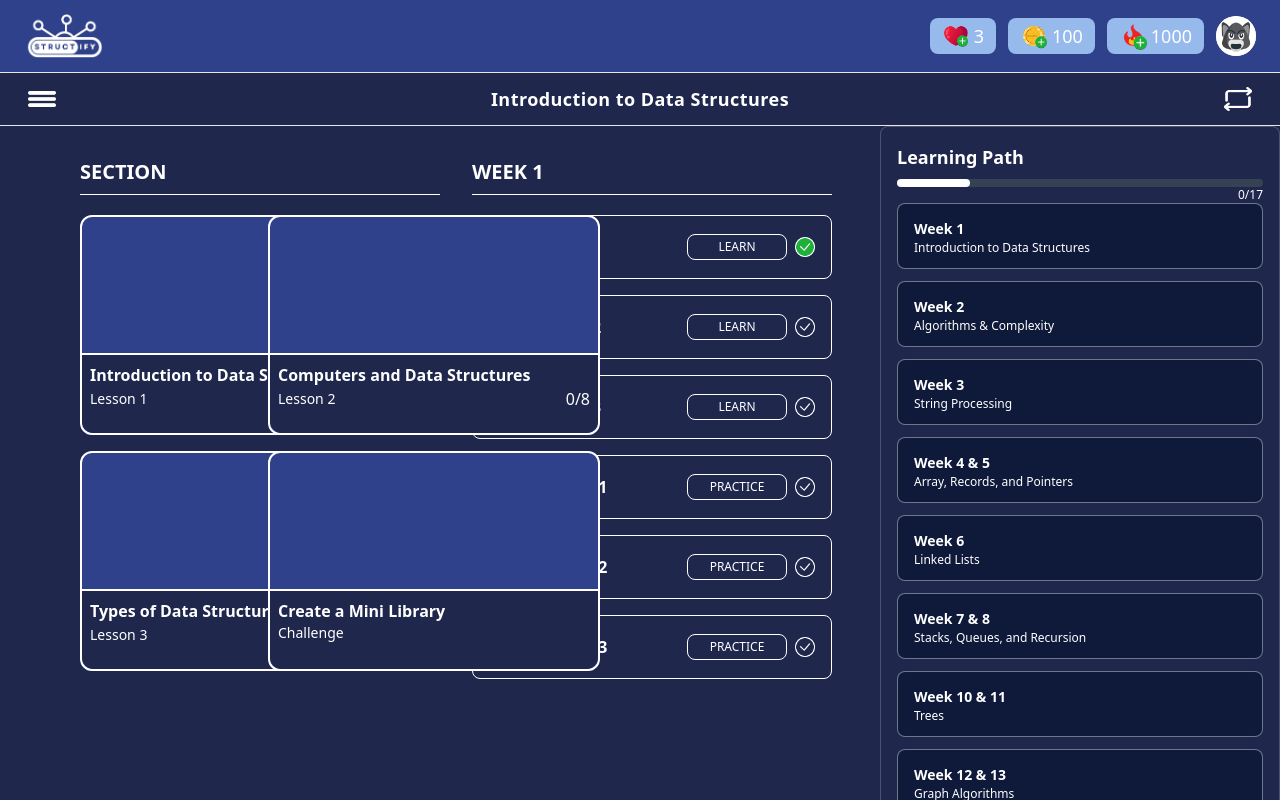
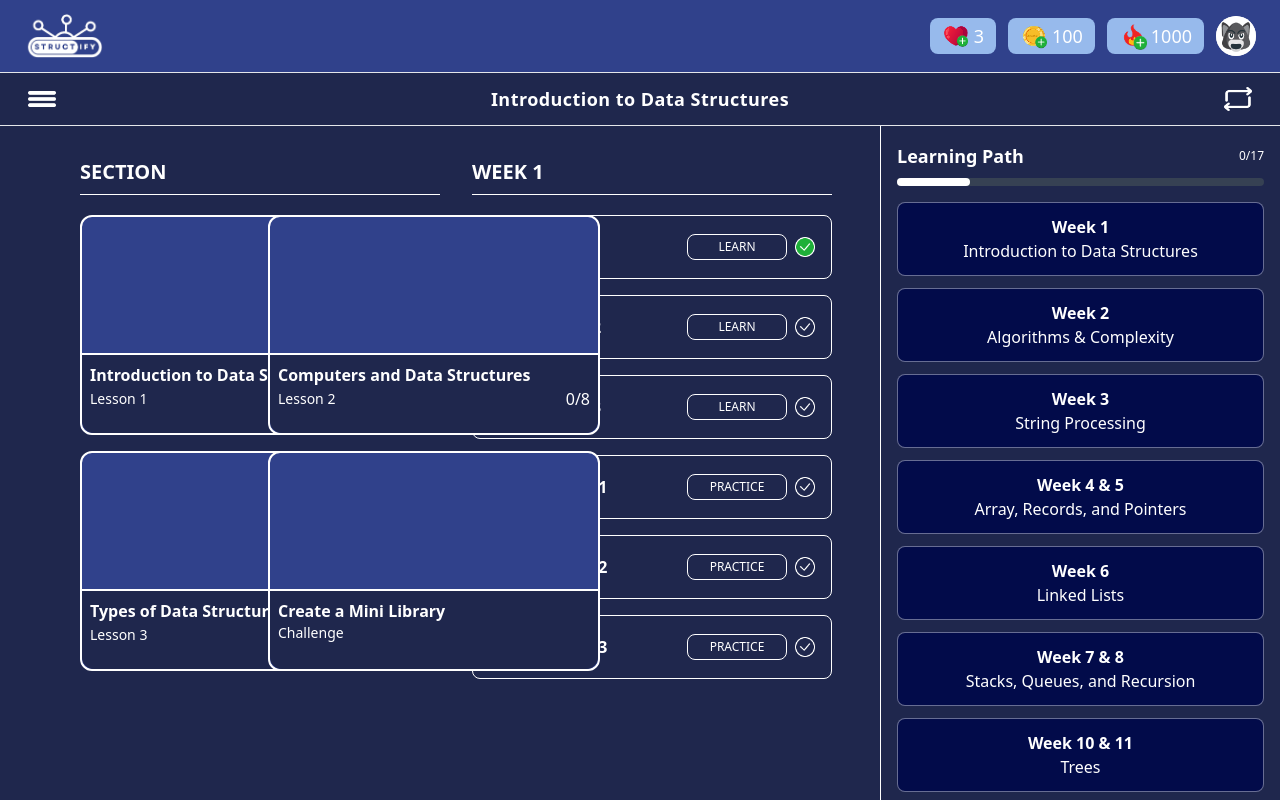
Before and after one commit to kurtpantaleon/Structify, a React (Vite) app in the folder Structify/: page /mainPage in a window 1280 px wide. Both pictures are taken after a click on the button 1237 px from the left and 99 px from the top of the page. Shown: the top 800 px of the page. Built offline with nearby package versions, Linux system fonts and the light colour scheme.

Commit message:
Learning Path Content

```diff
--- a/Structify/src/components/CardSection.jsx
+++ b/Structify/src/components/CardSection.jsx
@@ -2,7 +2,7 @@ import React from 'react'
 
 function CardSection({title, subtitle, progress, active}) { //yyung active para sa pag highlight ng card
   return (
-    <div className='relative w-83 h-55 rounded-xl border-2 border-white flex flex-col justify-between bg-[#30418B] '>
+    <div className='relative w-83 h-55 rounded-xl border-2 border-white flex flex-col justify-between bg-[#30418B] cursor-pointer'>
       <div>
         {/** place holder ng image */}
       </div>
--- a/Structify/src/components/LearningPath.jsx
+++ b/Structify/src/components/LearningPath.jsx
@@ -14,16 +14,16 @@ const weeks = [
     { week: "Week 17", topic: "Hashing" },
     ];
   return (
-    <div className="w-100 bg-[#1F274D] text-white rounded-lg border border-white/20 p-4">
+    <div className="w-100 bg-[#1F274D] text-white border-l border-white/100 p-4">
     {/* Header */}
     <div className="flex items-center justify-between mb-2">
       <h2 className="font-bold text-lg">Learning Path</h2>
+      <p className="right-0 text-xs">0/17</p>
     </div>
 
     {/* Progress Bar */}
     <div className="w-full bg-gray-700 h-2 rounded-full relative mb-4">
       <div className="bg-white h-2 rounded-full w-1/5"></div>
-      <span className="absolute right-0 text-xs">0/17</span>
     </div>
 
     {/* List of Weeks */}
@@ -31,10 +31,10 @@ const weeks = [
       {weeks.map((item, index) => (
         <button
           key={index}
-          className="w-full px-4 py-3 bg-[#0F1A3A] rounded-lg border border-white/40 text-left"
+          className="w-full px-3 py-3 bg-[#020B4A] rounded-lg border border-white/40 text-center cursor-pointer"
         >
-          <span className="font-bold text-sm">{item.week}</span>
-          <p className="text-xs">{item.topic}</p>
+          <span className="font-bold text-md">{item.week}</span>
+          <p className="text-s">{item.topic}</p>
         </button>
       ))}
     </div>
--- a/Structify/src/components/WeekButton.jsx
+++ b/Structify/src/components/WeekButton.jsx
@@ -2,7 +2,7 @@ import React from 'react';
 
 function WeekButton({ status, icon, title, iconType }) {
   return (
-    <button className="flex items-center justify-between w-full px-4 py-4.5 bg-[#1F274D] rounded-lg border border-white/100 text-white">
+    <button className="flex items-center justify-between w-full px-4 py-4.5 bg-[#1F274D] rounded-lg border border-white/100 text-white cursor-pointer">
       {/* Left: Icon + Title */}
       <div className="flex items-center space-x-3">
         <img src={iconType} alt={title} className="w-8 h-6" />
```
Also changed, not shown: Structify/src/pages/MainPage.jsx (line endings or trailing spaces).
